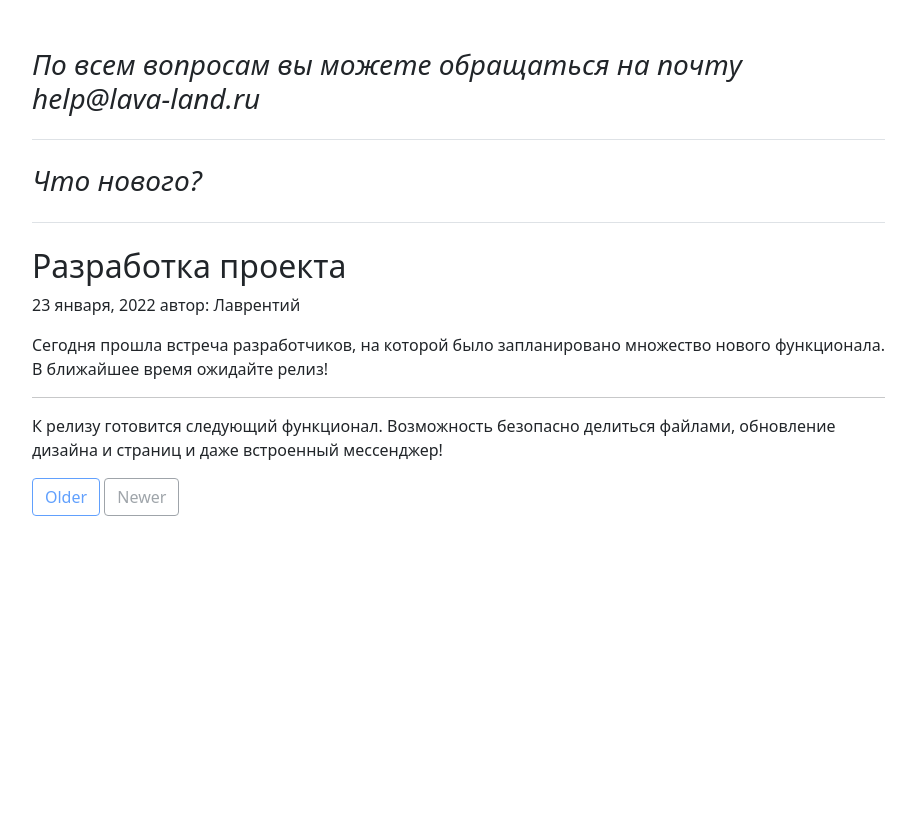
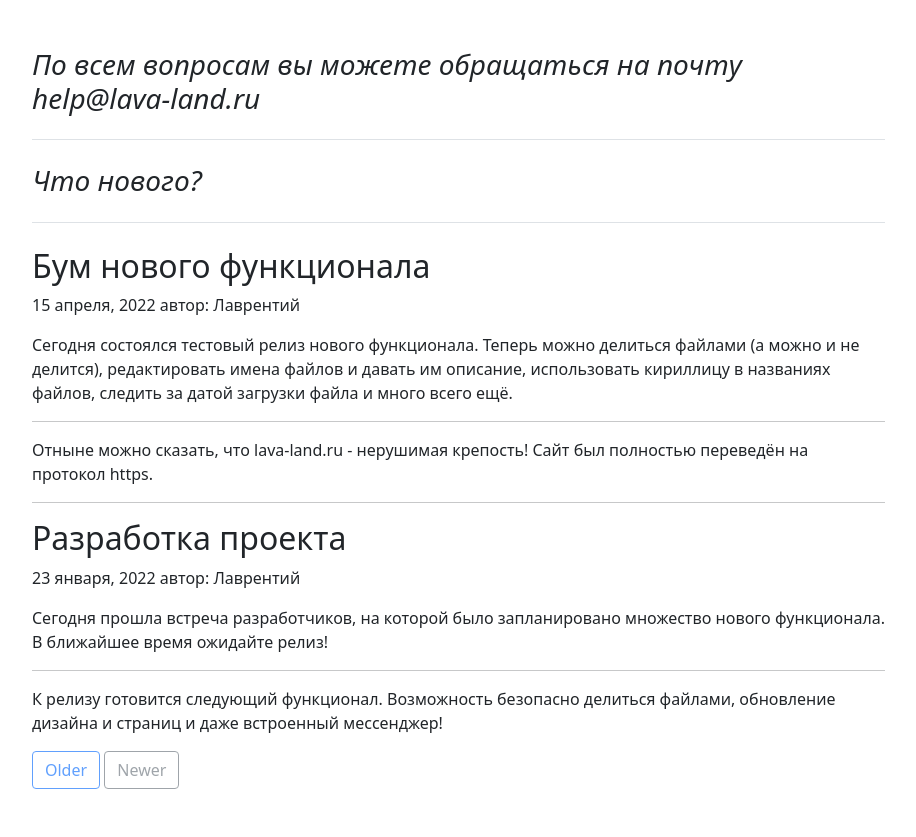
Before and after one commit to prostoLavr/Yandex.Lyceum.Cloud, a Flask app: page /support in a window 1280 px wide. Shown: the part 73-910 px from the top of the page, without its empty margins (16-932 px from the left). Before the commit the page ends 589 px from the top, so only its background shows below. Run offline with Flask 2, Linux system fonts and the light colour scheme.

Commit message:
Add history note

```diff
--- a/app/templates/support.html
+++ b/app/templates/support.html
@@ -11,17 +11,25 @@
         Что нового?
       </h3>
       <article class="blog-post">
+        <h2 class="blog-post-title">Бум нового функционала</h2>
+        <p class="blog-post-meta">15 апреля, 2022 автор: Лаврентий</p>
+
+        <p>Сегодня состоялся тестовый релиз нового функционала. Теперь можно делиться файлами (а можно и не делится), редактировать имена файлов и давать им описание, использовать кириллицу в названиях файлов, следить за датой загрузки файла и много всего ещё.</p>
+        <hr>
+        <p>Отныне можно сказать, что lava-land.ru - нерушимая крепость! Сайт был полностью переведён на протокол https.</p>
+        <hr>
+      </article>
+      <article class="blog-post">
         <h2 class="blog-post-title">Разработка проекта</h2>
         <p class="blog-post-meta">23 января, 2022 автор: Лаврентий</p>
 
         <p>Сегодня прошла встреча разработчиков, на которой было запланировано множество нового функционала. В ближайшее время ожидайте релиз!</p>
         <hr>
         <p>К релизу готовится следующий функционал. Возможность безопасно делиться файлами, обновление дизайна и страниц и даже встроенный мессенджер!</p>
-
+      </article>
       <nav class="blog-pagination" aria-label="Pagination">
         <a class="btn btn-outline-primary disabled">Older</a>
         <a class="btn btn-outline-secondary disabled">Newer</a>
       </nav>
-
     </div>
 {% endblock %}
```
